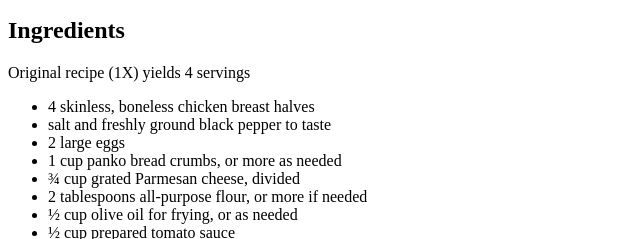
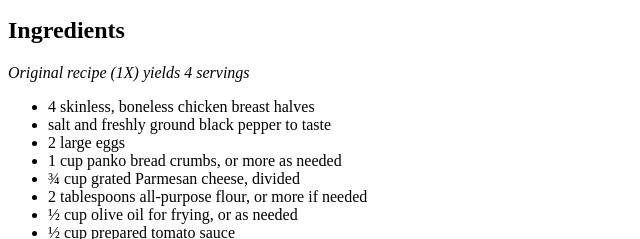
Before and after one commit to gabmfernandes/odin-recipes, a plain HTML site: page recipes/chicken-parmesan.html in a window 1280 px wide. Shown: the part 509-748 px from the top of the page, 0-640 px from the left. Drawn offline with Linux system fonts and the light colour scheme.

Commit message:
style: add em tag to chicken parmesian recipe yield serving

```diff
--- a/recipes/chicken-parmesan.html
+++ b/recipes/chicken-parmesan.html
@@ -22,7 +22,7 @@
     </p>
 
     <h2>Ingredients</h2>
-    <p>Original recipe (1X) yields 4 servings</p>
+    <p><em>Original recipe (1X) yields 4 servings</em></p>
     <ul>
         <li>4 skinless, boneless chicken breast halves</li>
         <li>salt and freshly ground black pepper to taste</li>
```
